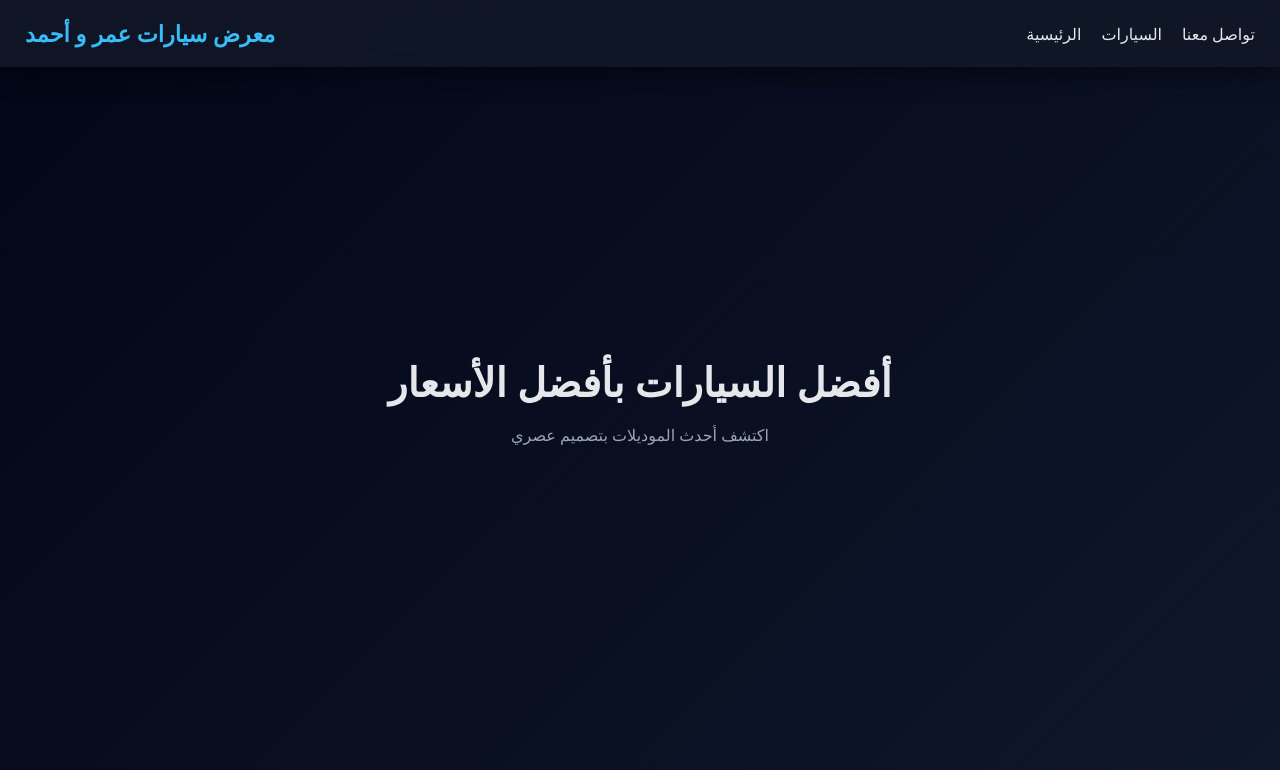
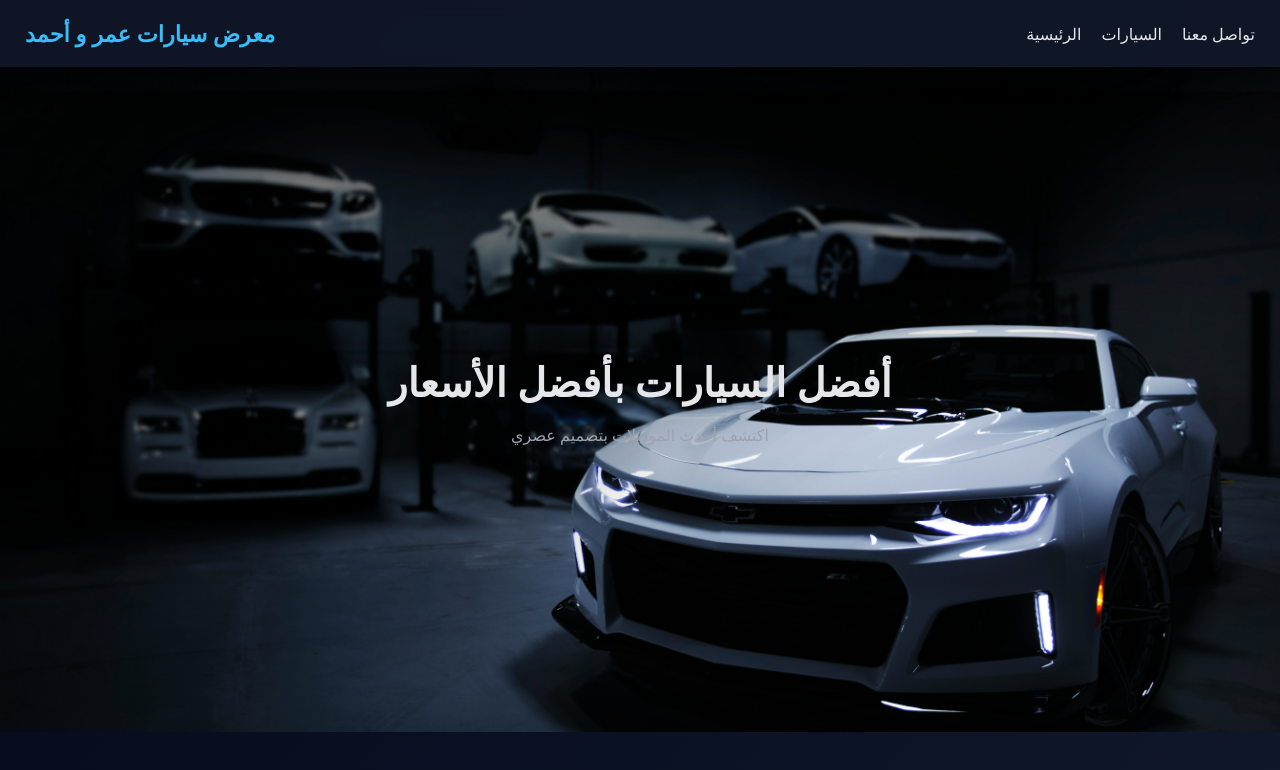
Before and after one commit to omaro0932/Car-Showroom, a plain HTML site: page index.html in a window 1280 px wide. Drawn offline with Linux system fonts and the light colour scheme.

Commit message:
Refactor CSS styles for consistency and clarity

```diff
--- a/style.css
+++ b/style.css
@@ -68,7 +68,7 @@ body {
 
 
 .hero {
-    background-image: url("images/hero-car.jpg");
+    background-image: url("hero-car.jpg");
     background-size: cover;
   height: 665px;
   display: flex;
```
